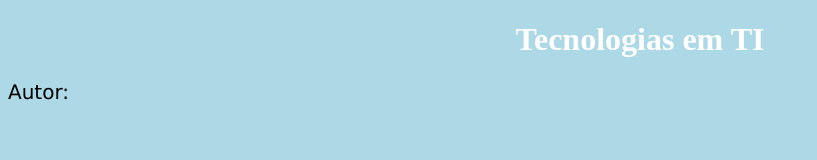
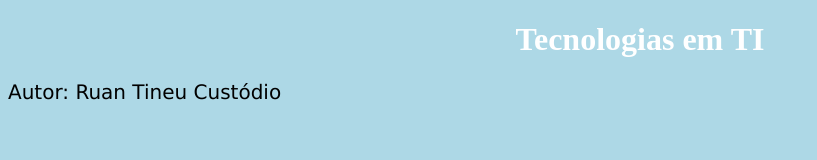
Before and after one commit to RuanTineuC/TecnologiasTI, a plain HTML site: page Index.html in a window 1280 px wide. Shown: the whole page, without its empty margins (0-817 px from the left). Drawn offline with Linux system fonts and the light colour scheme.

Commit message:
Update Index.html
Acrescentado o nome do autor

```diff
--- a/Index.html
+++ b/Index.html
@@ -20,7 +20,7 @@
 	<body>
 
 		<h1>Tecnologias em TI</h1>
-		<p>Autor:</p>
+		<p>Autor: Ruan Tineu Custódio</p>
 
 	</body>
 </html>
```
